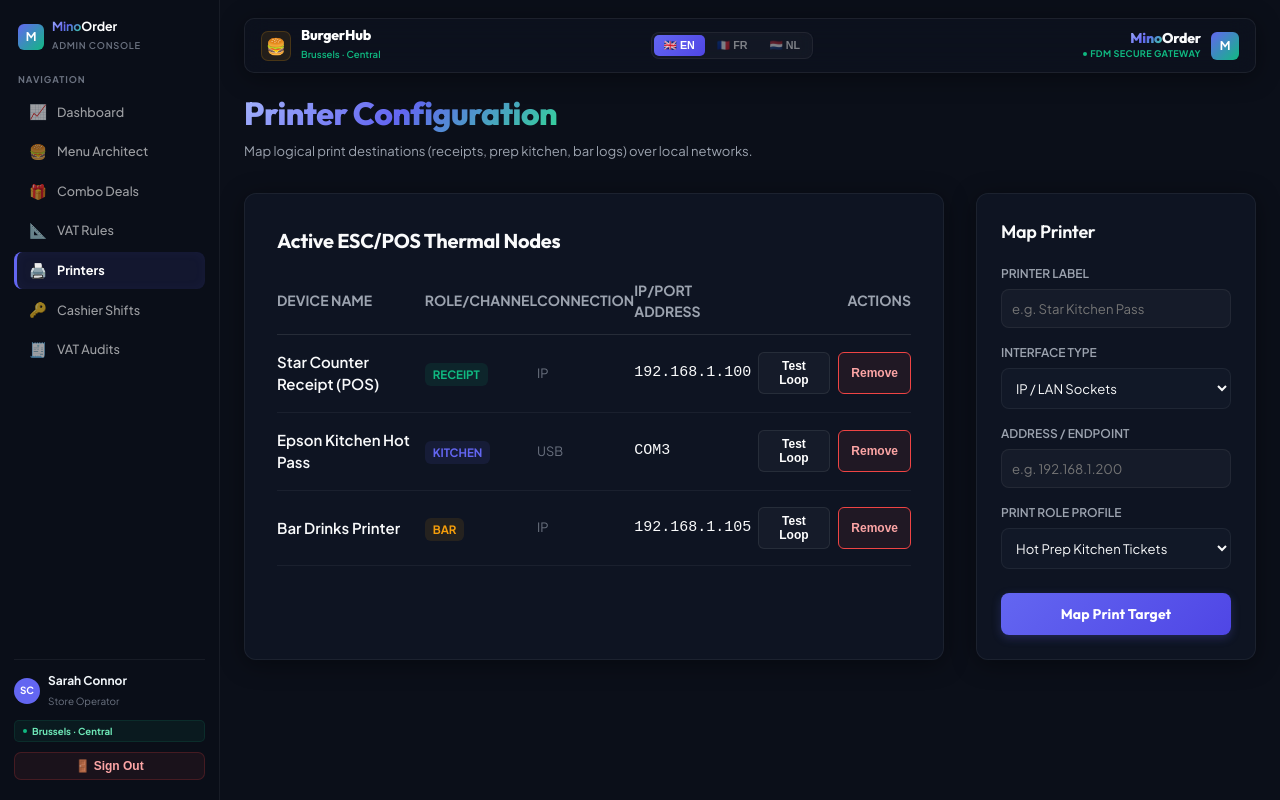
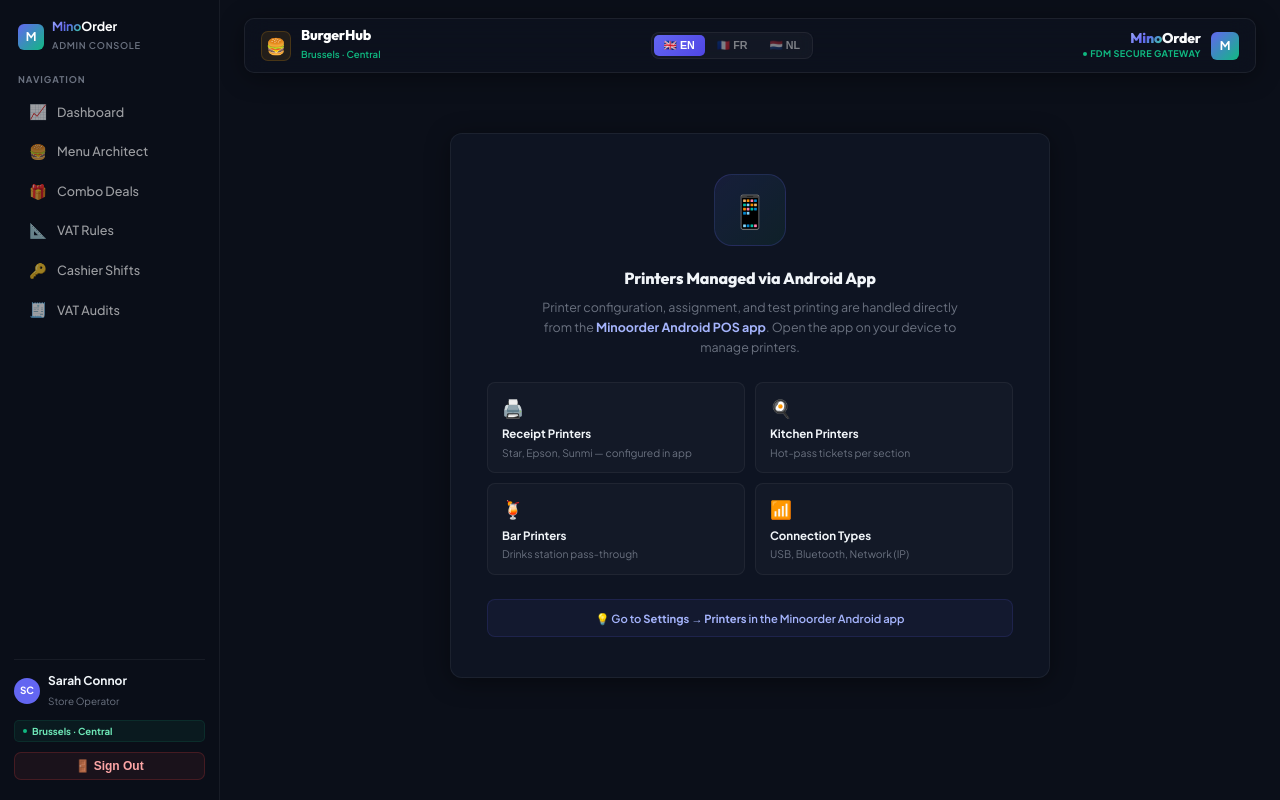
Before and after one commit to baijanburgers-stack/minoorder, a Next.js app in the folder minoorder-web-back-office/: page /store-admin/menu/printers in a window 1280 px wide. Built offline with nearby package versions, Linux system fonts and the light colour scheme.

Commit message:
feat(printers): remove from sidebar — managed via Android app; replace page with info screen

```diff
--- a/minoorder-web-back-office/src/app/store-admin/menu/layout.tsx
+++ b/minoorder-web-back-office/src/app/store-admin/menu/layout.tsx
@@ -85,7 +85,6 @@ function StoreAdminMenuLayoutInner({
     { id: 'menu',         name: t.menuArchitect, icon: '🍔', href: '/store-admin/menu/categories' },
     { id: 'combo_engine', name: language === 'fr' ? 'Formules Combo' : language === 'nl' ? 'Combo Deals' : 'Combo Deals', icon: '🎁', href: '/store-admin/menu/combo-sandbox' },
     { id: 'vat_rules',    name: t.vatRules,      icon: '📐', href: '/store-admin/menu/vat-rules' },
-    { id: 'printers',     name: t.printers,      icon: '🖨️', href: '/store-admin/menu/printers' },
     { id: 'shifts',       name: t.shifts,        icon: '🔑', href: '/store-admin/menu/shifts' },
     { id: 'orders',       name: t.vatAudits,     icon: '🧾', href: '/store-admin/menu/orders' },
   ];
--- a/minoorder-web-back-office/src/app/store-admin/menu/printers/page.tsx
+++ b/minoorder-web-back-office/src/app/store-admin/menu/printers/page.tsx
@@ -1,180 +1,44 @@
 'use client';
 
-import React, { useState } from 'react';
-import { useMenu } from '../context';
-import { useToast } from '../../../../components/Toast';
+export default function PrintersPage() {
+  return (
+    <div style={{ maxWidth: '600px', margin: '60px auto', width: '100%' }}>
+      <div className="glass-card" style={{ padding: '40px 36px', textAlign: 'center' }}>
 
-export default function PrintersPage() {
-  const { printers, setPrinters } = useMenu();
-  const { showToast } = useToast();
+        {/* Icon */}
+        <div style={{
+          width: '72px', height: '72px', borderRadius: '18px', margin: '0 auto 20px',
+          background: 'linear-gradient(135deg, rgba(99,102,241,0.12), rgba(16,185,129,0.08))',
+          border: '1px solid rgba(99,102,241,0.2)',
+          display: 'flex', alignItems: 'center', justifyContent: 'center', fontSize: '2rem',
+        }}>📱</div>
 
-  // Form states
-  const [newPrinterName, setNewPrinterName] = useState('');
-  const [newPrinterConn, setNewPrinterConn] = useState('ip');
-  const [newPrinterAddress, setNewPrinterAddress] = useState('');
-  const [newPrinterRole, setNewPrinterRole] = useState('kitchen');
+        <h2 style={{ fontSize: '1rem', fontWeight: 800, color: '#f1f5f9', marginBottom: '8px', letterSpacing: '-0.01em' }}>
+          Printers Managed via Android App
+        </h2>
+        <p style={{ fontSize: '0.78rem', color: 'var(--text-muted)', lineHeight: 1.6, marginBottom: '24px', maxWidth: '420px', margin: '0 auto 24px' }}>
+          Printer configuration, assignment, and test printing are handled directly from the <strong style={{ color: '#a5b4fc' }}>Minoorder Android POS app</strong>. Open the app on your device to manage printers.
+        </p>
 
-  const handleAddPrinter = (e: React.FormEvent) => {
-    e.preventDefault();
-    if (!newPrinterName || !newPrinterAddress) return;
-    const newP = {
-      id: Date.now().toString(),
-      name: newPrinterName,
-      connectionType: newPrinterConn,
-      address: newPrinterAddress,
-      role: newPrinterRole,
-    };
-    setPrinters([...printers, newP]);
-    setNewPrinterName('');
-    setNewPrinterAddress('');
-    showToast(`Printer "${newPrinterName}" mapped to role "${newPrinterRole}" — ESC/POS routing active.`, 'success');
-  };
-
-  const handleDeletePrinter = (id: string) => {
-    setPrinters(printers.filter(p => p.id !== id));
-  };
-
-  const handlePrintTest = (printerName: string) => {
-    showToast(`[ESC/POS OK] — Test ticket routed to "${printerName}" successfully.`, 'info');
-  };
-
-  return (
-    <div>
-      <div style={{ marginBottom: '32px' }}>
-        <h1 style={{ fontSize: '2rem', fontWeight: 800, marginBottom: '4px' }}>
-          <span className="text-gradient">Printer Configuration</span>
-        </h1>
-        <p style={{ color: 'var(--text-secondary)' }}>Map logical print destinations (receipts, prep kitchen, bar logs) over local networks.</p>
-      </div>
-
-      <div style={{ display: 'grid', gridTemplateColumns: '3fr 1.2fr', gap: '32px' }}>
-
-        {/* Left Printers Table */}
-        <div className="glass-card" style={{ padding: '32px' }}>
-          <h3 style={{ fontSize: '1.25rem', marginBottom: '24px', fontWeight: 700 }}>Active ESC/POS Thermal Nodes</h3>
-
-          {printers.length === 0 ? (
-            <div style={{ height: '200px', display: 'flex', justifyContent: 'center', alignItems: 'center', color: 'var(--text-muted)' }}>
-              No hardware print routing configured.
+        {/* Info cards */}
+        <div style={{ display: 'grid', gridTemplateColumns: '1fr 1fr', gap: '10px', marginBottom: '24px', textAlign: 'left' }}>
+          {[
+            { icon: '🖨️', label: 'Receipt Printers',  desc: 'Star, Epson, Sunmi — configured in app' },
+            { icon: '🍳', label: 'Kitchen Printers',   desc: 'Hot-pass tickets per section' },
+            { icon: '🍹', label: 'Bar Printers',       desc: 'Drinks station pass-through' },
+            { icon: '📶', label: 'Connection Types',   desc: 'USB, Bluetooth, Network (IP)' },
+          ].map(item => (
+            <div key={item.label} style={{ padding: '12px 14px', borderRadius: '8px', background: 'rgba(255,255,255,0.025)', border: '1px solid rgba(255,255,255,0.05)' }}>
+              <div style={{ fontSize: '1.1rem', marginBottom: '4px' }}>{item.icon}</div>
+              <p style={{ fontSize: '0.72rem', fontWeight: 700, color: '#f1f5f9', margin: 0, marginBottom: '2px' }}>{item.label}</p>
+              <p style={{ fontSize: '0.65rem', color: 'var(--text-muted)', margin: 0 }}>{item.desc}</p>
             </div>
-          ) : (
-            <table style={{ width: '100%', borderCollapse: 'collapse', textAlign: 'left' }}>
-              <thead>
-                <tr style={{ borderBottom: '1px solid rgba(255,255,255,0.1)', color: 'var(--text-secondary)', fontSize: '0.875rem' }}>
-                  <th style={{ paddingBottom: '12px' }}>DEVICE NAME</th>
-                  <th style={{ paddingBottom: '12px' }}>ROLE/CHANNEL</th>
-                  <th style={{ paddingBottom: '12px' }}>CONNECTION</th>
-                  <th style={{ paddingBottom: '12px' }}>IP/PORT ADDRESS</th>
-                  <th style={{ paddingBottom: '12px', textAlign: 'right' }}>ACTIONS</th>
-                </tr>
-              </thead>
-              <tbody>
-                {printers.map(p => (
-                  <tr key={p.id} style={{ borderBottom: '1px solid rgba(255,255,255,0.05)', fontSize: '0.9375rem' }}>
-                    <td style={{ padding: '16px 0', fontWeight: 600 }}>{p.name}</td>
-                    <td style={{ padding: '16px 0' }}>
-                      <span style={{
-                        padding: '4px 8px',
-                        borderRadius: '6px',
-                        fontSize: '0.72rem',
-                        fontWeight: 700,
-                        textTransform: 'uppercase',
-                        background: p.role === 'receipt' ? 'rgba(16,185,129,0.1)' : p.role === 'kitchen' ? 'rgba(99,102,241,0.1)' : 'rgba(245,158,11,0.1)',
-                        color: p.role === 'receipt' ? 'var(--accent)' : p.role === 'kitchen' ? 'var(--primary)' : 'var(--warning)',
-                      }}>
-                        {p.role}
-                      </span>
-                    </td>
-                    <td style={{ padding: '16px 0', textTransform: 'uppercase', color: 'var(--text-muted)', fontSize: '0.8rem' }}>{p.connectionType}</td>
-                    <td style={{ padding: '16px 0', fontFamily: 'monospace' }}>{p.address}</td>
-                    <td style={{ padding: '16px 0', textAlign: 'right' }}>
-                      <div style={{ display: 'flex', gap: '8px', justifyContent: 'flex-end' }}>
-                        <button
-                          onClick={() => handlePrintTest(p.name)}
-                          style={{ background: 'rgba(255,255,255,0.03)', border: '1px solid rgba(255,255,255,0.08)', borderRadius: '6px', color: '#ffffff', padding: '6px 12px', cursor: 'pointer', fontSize: '0.75rem', fontWeight: 600 }}
-                        >
-                          Test Loop
-                        </button>
-                        <button
-                          onClick={() => handleDeletePrinter(p.id)}
-                          style={{ background: 'rgba(239,68,68,0.08)', border: '1px solid var(--danger)', borderRadius: '6px', color: '#fca5a5', padding: '6px 12px', cursor: 'pointer', fontSize: '0.75rem', fontWeight: 600 }}
-                        >
-                          Remove
-                        </button>
-                      </div>
-                    </td>
-                  </tr>
-                ))}
-              </tbody>
-            </table>
-          )}
+          ))}
         </div>
 
-        {/* Right Side Add Printer Form */}
-        <div className="glass-card" style={{ padding: '24px' }}>
-          <h3 style={{ fontSize: '1.125rem', marginBottom: '20px', fontWeight: 600 }}>Map Printer</h3>
-
-          <form onSubmit={handleAddPrinter}>
-            <div style={{ marginBottom: '16px' }}>
-              <label style={{ display: 'block', fontSize: '0.75rem', color: 'var(--text-secondary)', marginBottom: '6px', fontWeight: 600 }}>PRINTER LABEL</label>
-              <input
-                type="text"
-                className="form-input"
-                placeholder="e.g. Star Kitchen Pass"
-                value={newPrinterName}
-                onChange={e => setNewPrinterName(e.target.value)}
-                style={{ padding: '10px' }}
-                required
-              />
-            </div>
-
-            <div style={{ marginBottom: '16px' }}>
-              <label style={{ display: 'block', fontSize: '0.75rem', color: 'var(--text-secondary)', marginBottom: '6px', fontWeight: 600 }}>INTERFACE TYPE</label>
-              <select
-                value={newPrinterConn}
-                onChange={e => setNewPrinterConn(e.target.value)}
-                className="form-input"
-                style={{ padding: '10px', background: '#111827' }}
-              >
-                <option value="ip">IP / LAN Sockets</option>
-                <option value="usb">Direct USB / Port</option>
-                <option value="bluetooth">Bluetooth Handshake</option>
-              </select>
-            </div>
-
-            <div style={{ marginBottom: '16px' }}>
-              <label style={{ display: 'block', fontSize: '0.75rem', color: 'var(--text-secondary)', marginBottom: '6px', fontWeight: 600 }}>ADDRESS / ENDPOINT</label>
-              <input
-                type="text"
-                className="form-input"
-                placeholder={newPrinterConn === 'ip' ? 'e.g. 192.168.1.200' : 'e.g. COM3 or /dev/usb/lp0'}
-                value={newPrinterAddress}
-                onChange={e => setNewPrinterAddress(e.target.value)}
-                style={{ padding: '10px' }}
-                required
-              />
-            </div>
-
-            <div style={{ marginBottom: '24px' }}>
-              <label style={{ display: 'block', fontSize: '0.75rem', color: 'var(--text-secondary)', marginBottom: '6px', fontWeight: 600 }}>PRINT ROLE PROFILE</label>
-              <select
-                value={newPrinterRole}
-                onChange={e => setNewPrinterRole(e.target.value)}
-                className="form-input"
-                style={{ padding: '10px', background: '#111827' }}
-              >
-                <option value="receipt">Customer Legal Receipt</option>
-                <option value="kitchen">Hot Prep Kitchen Tickets</option>
-                <option value="bar">Bar & Cold Drinks Pass</option>
-              </select>
-            </div>
-
-            <button type="submit" className="btn-primary" style={{ width: '100%', padding: '12px', fontSize: '0.875rem' }}>
-              Map Print Target
-            </button>
-          </form>
+        <div style={{ padding: '10px 14px', borderRadius: '8px', background: 'rgba(99,102,241,0.06)', border: '1px solid rgba(99,102,241,0.15)', fontSize: '0.7rem', color: '#a5b4fc', fontWeight: 600 }}>
+          💡 Go to <strong>Settings → Printers</strong> in the Minoorder Android app
         </div>
-
       </div>
     </div>
   );
```
